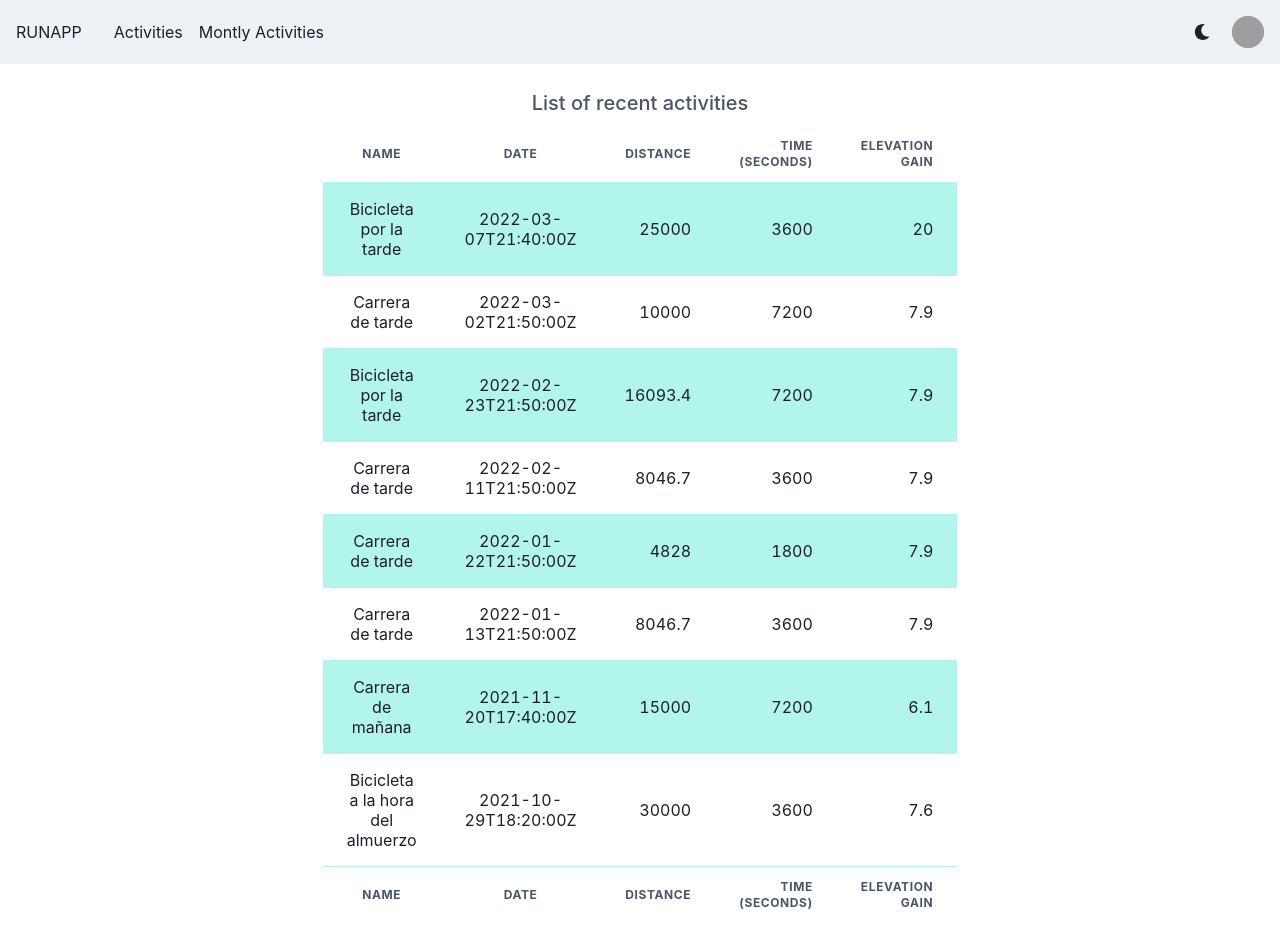
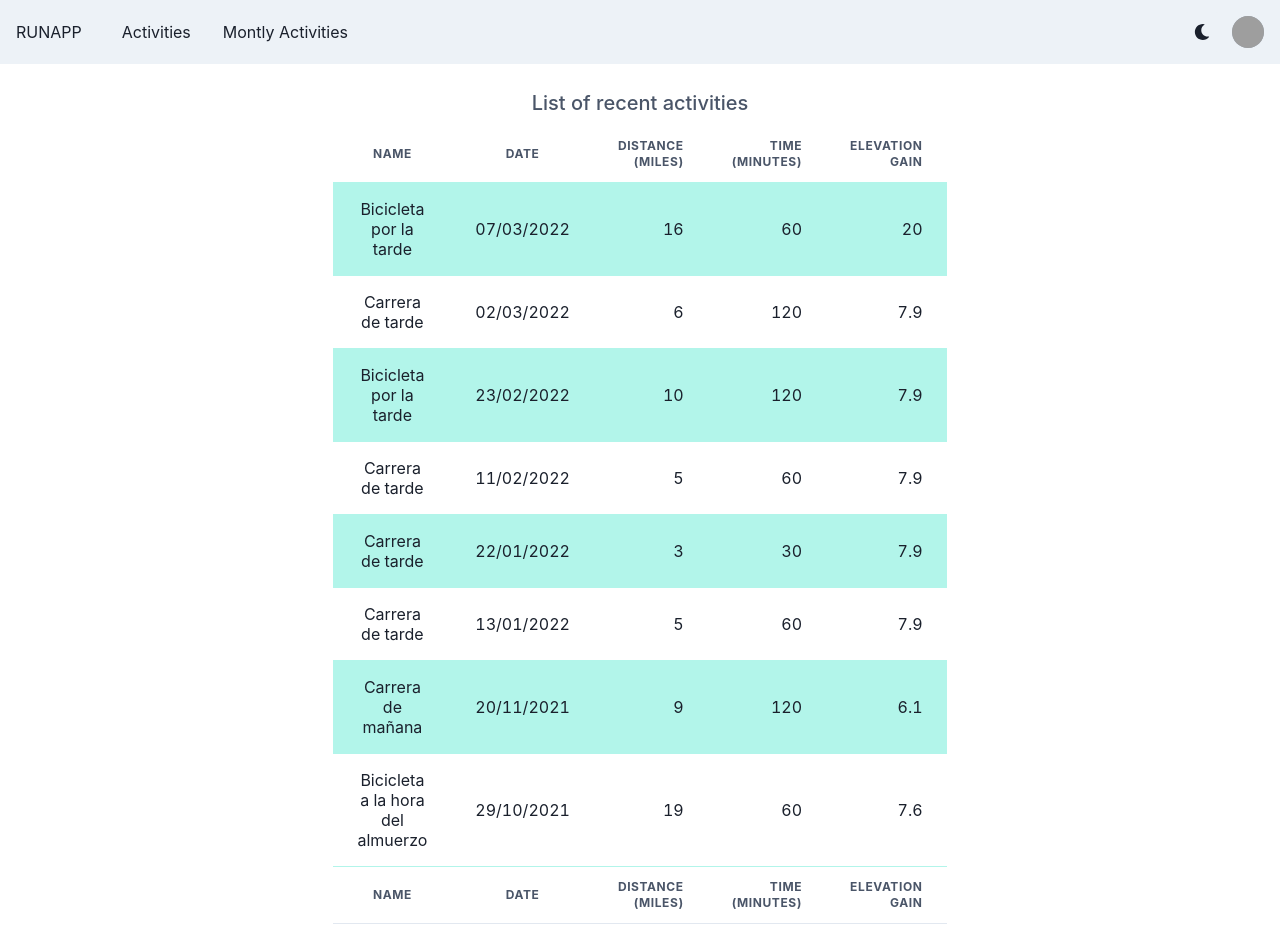
Before and after one commit to hernanr9317/VertAssignment, a React (Create React App) app: page / in a window 1280 px wide. Shown: the top 948 px of the page. Before the commit the page ends 923 px from the top, so only its background shows below. Built offline with nearby package versions, Linux system fonts and the light colour scheme; grey boxes are pictures that could not be loaded.

Commit message:
nav visuals

```diff
--- a/src/Components/NavbarUi.js
+++ b/src/Components/NavbarUi.js
@@ -7,12 +7,13 @@ import {
   Button,
   Menu,
   MenuButton,
+  Link as LinkChakra,
   useDisclosure,
   useColorModeValue,
   Stack,
 } from '@chakra-ui/react';
 import { HamburgerIcon, CloseIcon } from '@chakra-ui/icons';
-import { Link } from "react-router-dom";
+import { Link, useLocation } from "react-router-dom";
 import {ColorModeSwitch} from './ColorModeSwitch';
 
 const Links = [
@@ -25,22 +26,19 @@ const Links = [
 ];
 
 const NavLink = ({ children, href } ) => (
-  <Link
+  <LinkChakra as={Link}
     px={2}
     py={1}
     rounded={'md'}
-    _hover={{
-      textDecoration: 'none',
-      bg: useColorModeValue('gray.200', 'gray.700'),
-    }}
     to={href}>
     {children}
-  </Link>
+  </LinkChakra>
 );
 
 export const NavbarUi = () => {
   const { isOpen, onOpen, onClose } = useDisclosure();
-
+  const location = useLocation();
+  console.log(location.pathname);
   return (
     <>
       <Box bg={useColorModeValue('gray.100', 'gray.900')} px={4}  style={{width: '100vw'}} >
--- a/src/Components/TableActivities.js
+++ b/src/Components/TableActivities.js
@@ -10,7 +10,9 @@ import {
   Text,
   Box,
 } from "@chakra-ui/react";
+import dayjs from "dayjs";
 import { Link } from "react-router-dom";
+import { getMiles, getMinutes } from './../utils/helpers';
 
 
 export const TableActivities = ({ activities, month, id }) => {
@@ -30,9 +32,8 @@ export const TableActivities = ({ activities, month, id }) => {
     "December",
   ];
 
-
   return (
-    <Box overflowX="auto" className="tableBreak" >
+    <Box overflowX="auto" className="tableBreak" style={{ marginBottom: "40px" }}>
       <Table variant="striped" colorScheme="teal">
         <TableCaption placement="top">
           <Text fontSize="xl">
@@ -43,8 +44,8 @@ export const TableActivities = ({ activities, month, id }) => {
           <Tr textAlign='center' w='15%'>
             <Th textAlign='center' w='15%'>Name</Th>
             <Th textAlign='center' w='15%'>Date</Th>
-            <Th textAlign='center' w='15%' isNumeric>Distance</Th>
-            <Th textAlign='center' w='15%' isNumeric>Time (Seconds)</Th>
+            <Th textAlign='center' w='15%' isNumeric>Distance (Miles)</Th>
+            <Th textAlign='center' w='15%' isNumeric>Time (Minutes)</Th>
             <Th textAlign='center' w='15%' isNumeric>Elevation gain</Th>
           </Tr>
         </Thead>
@@ -54,9 +55,9 @@ export const TableActivities = ({ activities, month, id }) => {
             return (
               <Tr textAlign='center' w='15%' key={index}>
                 <Td textAlign='center' w='15%'>{activitie.name}</Td>
-                <Td textAlign='center' w='15%'>{activitie.start_date}</Td>
-                <Td textAlign='center' w='15%' isNumeric>{activitie.distance}</Td>
-                <Td textAlign='center' w='15%' isNumeric>{activitie.moving_time}</Td>
+                <Td textAlign='center' w='15%'>{dayjs(activitie.start_date).format('DD/MM/YYYY')}</Td>
+                <Td textAlign='center' w='15%' isNumeric>{Math.round(getMiles(activitie.distance))}</Td>
+                <Td textAlign='center' w='15%' isNumeric>{getMinutes(activitie.moving_time)}</Td>
                 <Td textAlign='center' w='15%' isNumeric>{activitie.total_elevation_gain}</Td>
               </Tr>
             );
@@ -67,12 +68,13 @@ export const TableActivities = ({ activities, month, id }) => {
           <Tr textAlign='center' w='15%'>
             <Th textAlign='center' w='15%'>Name</Th>
             <Th textAlign='center' w='15%'>Date</Th>
-            <Th textAlign='center' w='15%' isNumeric>Distance</Th>
-            <Th textAlign='center' w='15%' isNumeric>Time (Seconds)</Th>
+            <Th textAlign='center' w='15%' isNumeric>Distance (Miles)</Th>
+            <Th textAlign='center' w='15%' isNumeric>Time (Minutes)</Th>
             <Th textAlign='center' w='15%' isNumeric>Elevation gain</Th>
           </Tr>
         </Tfoot>
       </Table>
+      <hr />
     </Box>
   );
 };
--- a/src/utils/helpers.js
+++ b/src/utils/helpers.js
@@ -3,25 +3,30 @@ import * as dayjs from "dayjs";
 const isBetween = require("dayjs/plugin/isBetween");
 dayjs.extend(isBetween);
 
-
-
 export const getMonth3 = () => {
-    const referenceDate = new Date();
-    return referenceDate.setDate(1)
-}
+  const referenceDate = new Date();
+  return referenceDate.setDate(1);
+};
 
 export const getMonth2 = () => {
-    const referenceDate = new Date();
-    return referenceDate.setMonth(referenceDate.getMonth() - 1)
-}
+  const referenceDate = new Date();
+  return referenceDate.setMonth(referenceDate.getMonth() - 1);
+};
 
 export const getMonth1 = () => {
-    const referenceDate = new Date();
-    return referenceDate.setMonth(referenceDate.getMonth() - 2)
-}
+  const referenceDate = new Date();
+  return referenceDate.setMonth(referenceDate.getMonth() - 2);
+};
 
+export const getActivities = (activities, start, end) =>
+  activities.filter((activitie) =>
+    dayjs(activitie.start_date).isBetween(start, end)
+  );
 
+export const getMiles = (i) => {
+  return i * 0.000621371192;
+};
 
-export const getActivities = (activities, start, end) => activities.filter((activitie) =>
-dayjs(activitie.start_date).isBetween(start, end)
-);
+export const getMinutes = (i) => {
+  return i / 60;
+};
```
Also changed, not shown: src/Components/MonthDetail.js (line endings or trailing spaces), src/style.css (line endings or trailing spaces).
